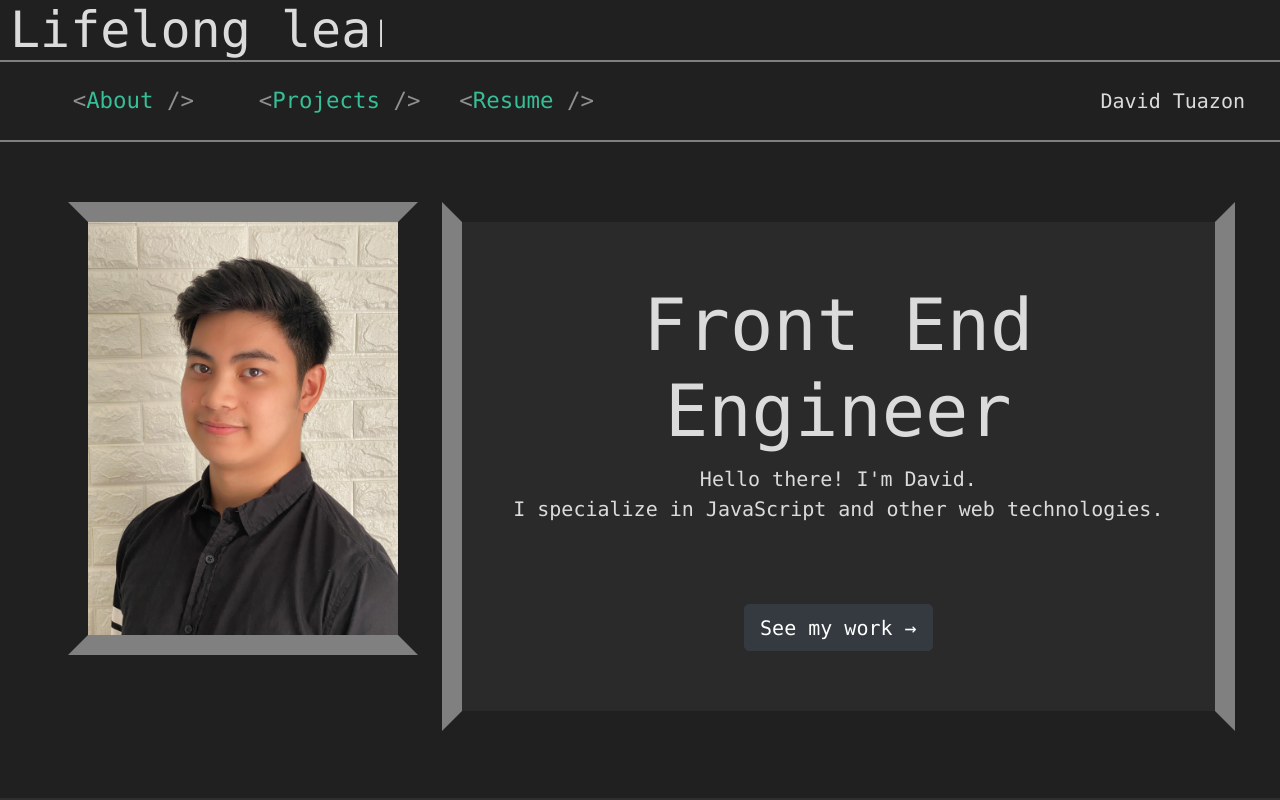
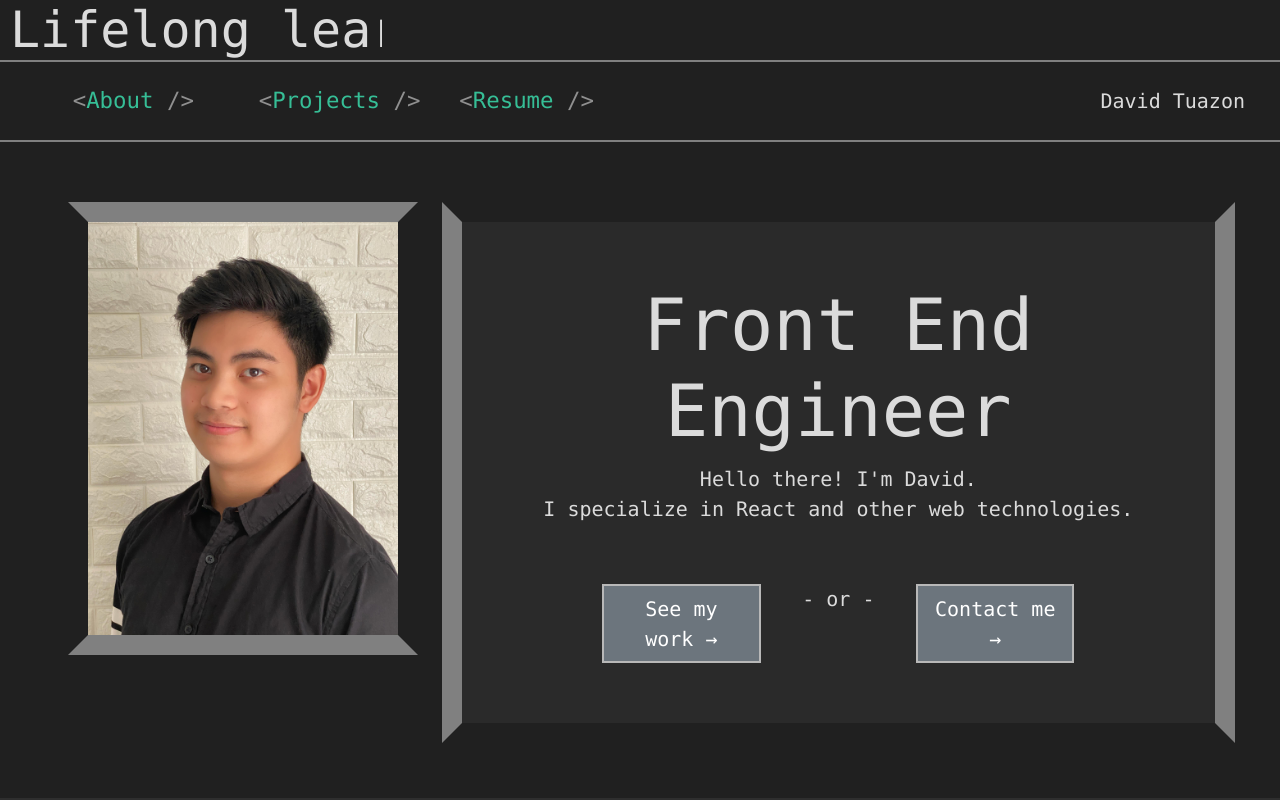
Before and after one commit to dvtuazon/portfoliowebsite, a React (Create React App) app: page /resume in a window 1280 px wide. Shown: the top 800 px of the page. Built offline with nearby package versions, Linux system fonts and the light colour scheme.

Commit message:
finished home

```diff
--- a/src/App.css
+++ b/src/App.css
@@ -188,3 +188,8 @@ body {
   text-decoration: inherit;
   background-color: rgb(184, 184, 184);
 }
+
+.btn-secondary {
+  border-radius: 0;
+  border: rgb(184, 184, 184) solid 2px;
+}
--- a/src/components/HeaderComponent.js
+++ b/src/components/HeaderComponent.js
@@ -22,21 +22,21 @@ function Header() {
                         <Nav navbar className="header">
                             <Col xs="12" md="4">
                                 <NavItem>
-                                    <Link className="nav-link header-item text-center" to="about">
+                                    <Link className="nav-link header-item text-center" to="about" smooth>
                                         &#60;<span style={{ color: 'rgb(54, 190, 150)'}}>About</span> /&#62;
                                     </Link>
                                 </NavItem>
                             </Col>
                             <Col xs="12" md="4">
                                 <NavItem>
-                                    <Link className="nav-link header-item text-center" to="projects">
+                                    <Link className="nav-link header-item text-center" to="projects" smooth>
                                         &#60;<span style={{ color: 'rgb(54, 190, 150)'}}>Projects</span> /&#62;
                                     </Link>
                                 </NavItem>
                             </Col>
                             <Col xs="12" md="4">
                                 <NavItem>
-                                    <Link className="nav-link header-item text-center" to="resume">
+                                    <Link className="nav-link header-item text-center" to="resume" smooth>
                                         &#60;<span style={{ color: 'rgb(54, 190, 150)'}}>Resume</span> /&#62;
                                     </Link>
                                 </NavItem>
--- a/src/components/HomeComponent.js
+++ b/src/components/HomeComponent.js
@@ -13,9 +13,17 @@ function Home() {
                 <Col xs="12" md="8" className="home-text text-center align-self-center pt-5">
                     <h1 className="big-text">Front End Engineer</h1>
                     <p>
-                        Hello there! I'm David. <br /> I specialize in JavaScript and other web technologies.
+                        Hello there! I'm David. <br /> I specialize in React and other web technologies.
                     </p>
-                    <Link to="projects" className="btn btn-dark mt-5 mb-5">See my work &rarr;</Link>
+                    <Row className="mt-5 mb-5">
+                        <Col xs="12" md={{size: 3, offset: 2}}>
+                            <Link to="projects" className="btn btn-secondary" smooth>See my work &rarr;</Link>
+                        </Col>
+                        <Col xs="12" md="2" className="text-center"> - or -</Col>
+                        <Col xs="12" md="3">
+                            <Link to="projects" className="btn btn-secondary" smooth>Contact me &rarr;</Link>
+                        </Col>
+                    </Row>
                 </Col>
             </Row>
         </Container>
```
